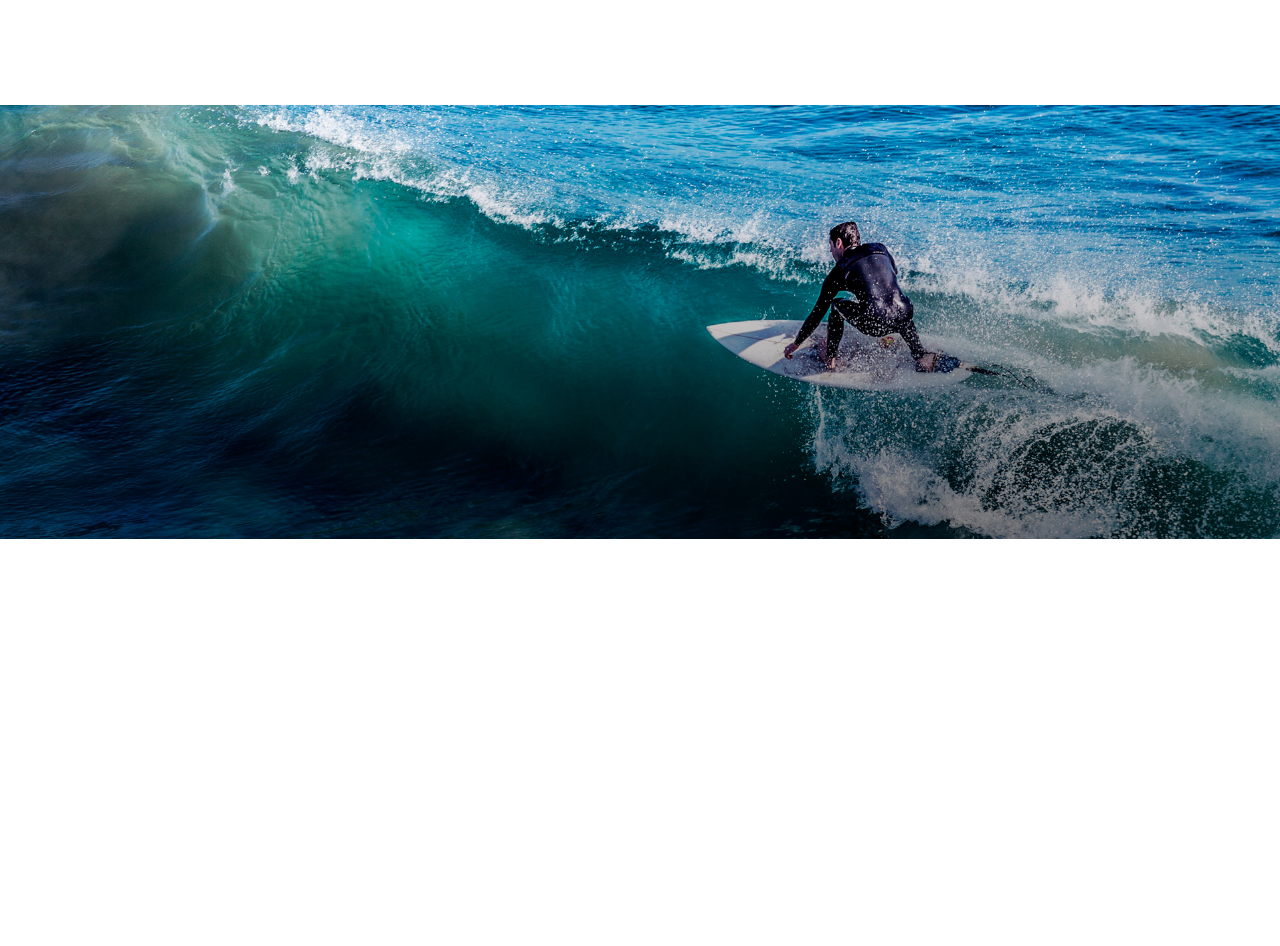
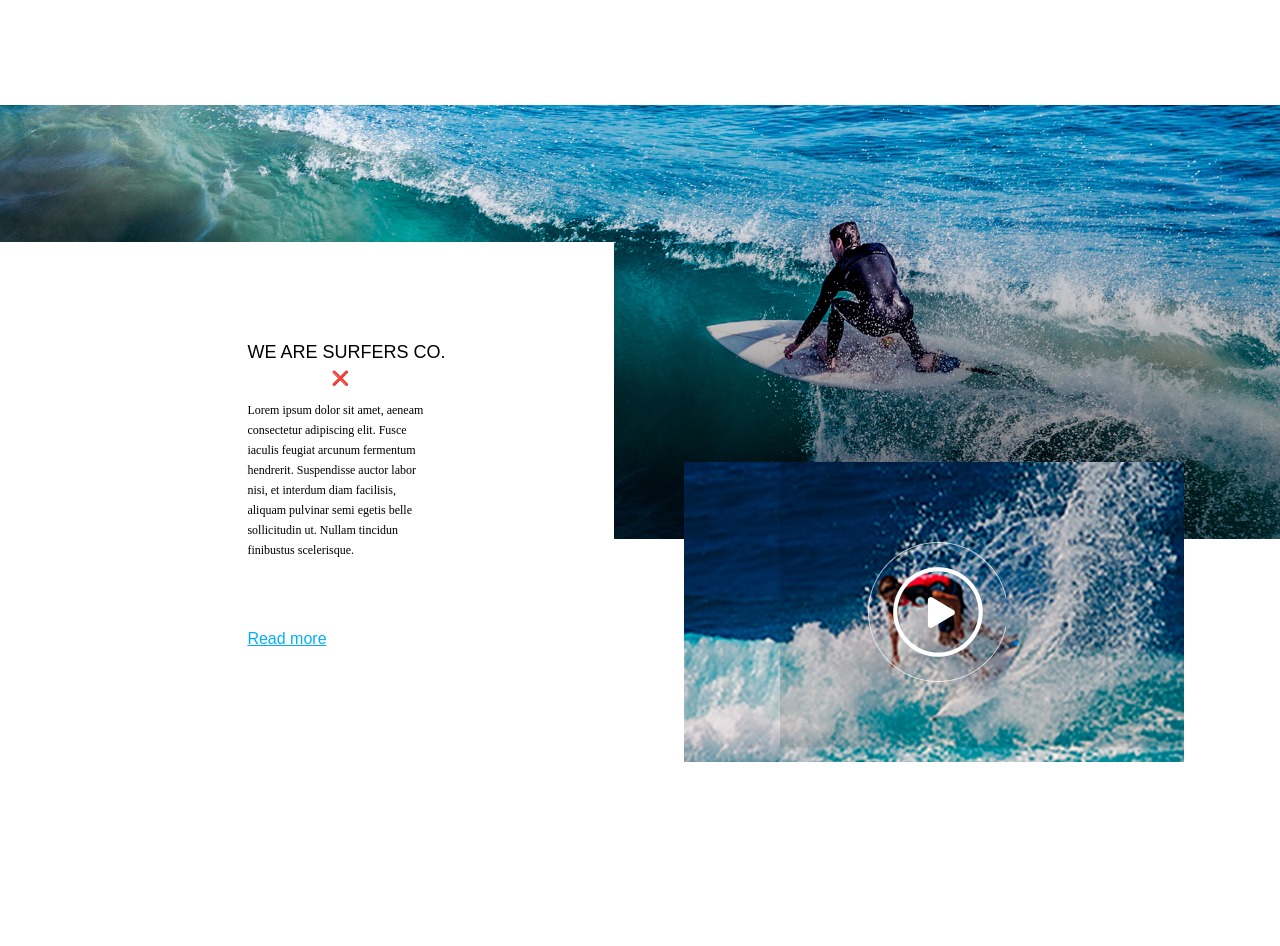
Before and after one commit to Wezn26/SURFERS-CO, a website: page app/index.html in a window 1280 px wide. Shown: the part 1585-2531 px from the top of the page. Before the commit the page ends 2127 px from the top, so only its background shows below. Drawn offline with Linux system fonts and the light colour scheme; a web font is replaced by a local one.

Commit message:
Add a Section We Are

```diff
--- a/app/import/mixin.scss
+++ b/app/import/mixin.scss
@@ -0,0 +1,6 @@
+@mixin a {
+ display: block;
+ text-decoration: underline;
+ font: 16px $mr, sans-serif;
+ color: $nav;
+}
--- a/app/index.html
+++ b/app/index.html
@@ -340,6 +340,20 @@
   <img src="img/bg-about-us.jpg" alt="image">
 </section>
 
+<section class="we-are">
+<div class="left-we-are">
+  <div class="descr-surf">
+    <h3>we are surfers co.</h3>
+    <span>&#10060;</span>
+    <p>Lorem ipsum dolor sit amet, aeneam<br>consectetur adipiscing elit. Fusce<br>iaculis feugiat arcunum fermentum<br>hendrerit. Suspendisse auctor labor<br>nisi, et interdum diam facilisis, <br>aliquam pulvinar semi egetis belle<br>sollicitudin ut. Nullam tincidun<br>finibustus scelerisque.</p>
+  <a href="#">Read more</a>
+  </div>
+</div>
+
+  <div class="video">
+    <a href="#"><span></span></a>
+  </div>
+</section>
 </main>
 
 
--- a/app/sass/main.scss
+++ b/app/sass/main.scss
@@ -433,7 +433,88 @@ img {
 
 //ABOUT-US-IMG-END
 
+//WE ARE BEGINNER
+section.we-are {
+  display: -webkit-flex;
+  display: -moz-flex;
+  display: -ms-flex;
+  display: -o-flex;
+  display: flex;
+  height: 404px;
+  flex-wrap: wrap;
+ div.left-we-are  {
+   display: -webkit-inline-flex;
+   display: -moz-inline-flex;
+   display: -ms-inline-flex;
+   display: -o-inline-flex;
+   display: inline-flex;
+   justify-content: flex-end;
+   width: 48%;
+   margin-top: -300px;
+   background: $w;
+ }
+}
+
+div.descr-surf {
+  display: block;
+  width: 307px;
+  padding: 100px 60px 0  0;
+ h3 {
+   text-transform: uppercase;
+   font: 18px $mr, sans-serif;
+ }
+ span {
+  display: block;
+  margin: 0.5em 0 1em 6em;
+ }
+ p {
+   font: 12px/20px $plf;
+ }
+ a {
+   @include a;
+   margin-top: 70px;
+ }
+}
+
+div.video {
+  display: -webkit-inline-flex;
+  display: -moz-inline-flex;
+  display: -ms-inline-flex;
+  display: -o-inline-flex;
+  display: inline-flex;
+  flex-wrap: wrap;
+  width: 51%;
+  a {
+    display: -webkit-inline-flex;
+    display: -moz-inline-flex;
+    display: -ms-inline-flex;
+    display: -o-inline-flex;
+    display: inline-flex;
+    flex-wrap: wrap;
+    justify-content: center;
+    align-items: center;
+    width: 500px;
+    height: 300px;
+    max-width: 100%;
+    margin: -80px 0 0 70px;
+    overflow: hidden;
+    background: url(../img/surfer.jpg) no-repeat 50% 50%;
+  span {
+    display: inline-block;
+    width: 144px;
+    height: 144px;
+    background: url(../img/player.png) no-repeat 0 50%;
+    &:hover {background-position: -152px 0;}
+  }
+  }
+}
+
+
+
+//WE ARE END
+
               //MAIN END
+
 // MEDIA SCREENS BEGINNER
 
 
@@ -501,7 +582,13 @@ header nav.menu p {
  input#btn-menu:checked ~ nav.menu {
     margin: 0;
   }
+
+  div.video {
+    margin-top: 30em;
+  }
+
 }
+
 //MIN-WIDTH: 548PX AND MAX-WIDTH: 1126PX
 @media screen and (min-width: 548px) and (max-width: 1126px) {
 header section.slideshow-container {
@@ -554,9 +641,19 @@ header section.slideshow-container {
   height: 50px;
  }
  section.img-about-us {
-   margin-top: 55em;
+   margin-top: 60em;
  }
+  section.we-are div.left-we-are {
+    margin-top: 0;
+  }
+
+  div.video a {
+    margin: 0;
+  }
+
  }
+
+
 //MIN-WIDTH:398 AND MAX-WIDTH: 548PX
  @media screen and (min-width: 398px) and (max-width: 548px) {
  header section.slideshow-container {
@@ -629,8 +726,12 @@ header section.slideshow-container {
   }
 
   section.img-about-us {
-    margin-top: 55em;
+    margin-top: 60em;
   }
+  section.we-are div.left-we-are {
+    margin-top: 0;
+  }
+
 
   }
 
```
Also changed, not shown: app/css/main.css, app/img/player.png (added), app/img/surfer.jpg (added).
